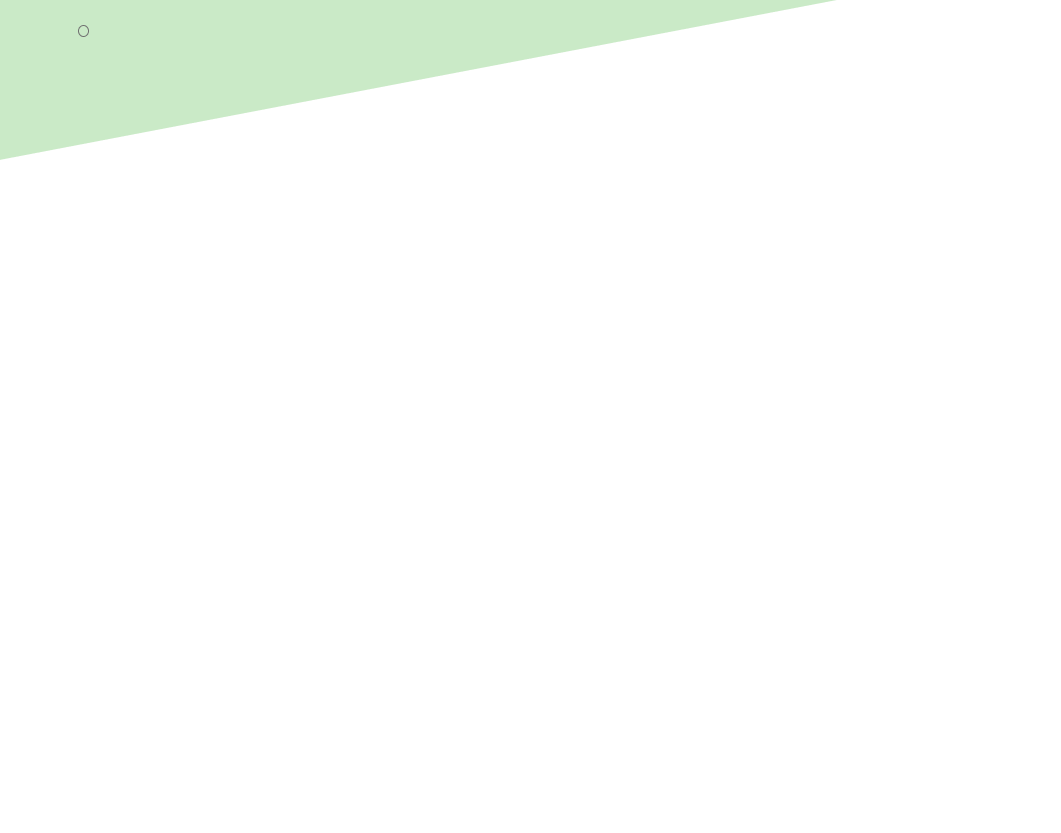
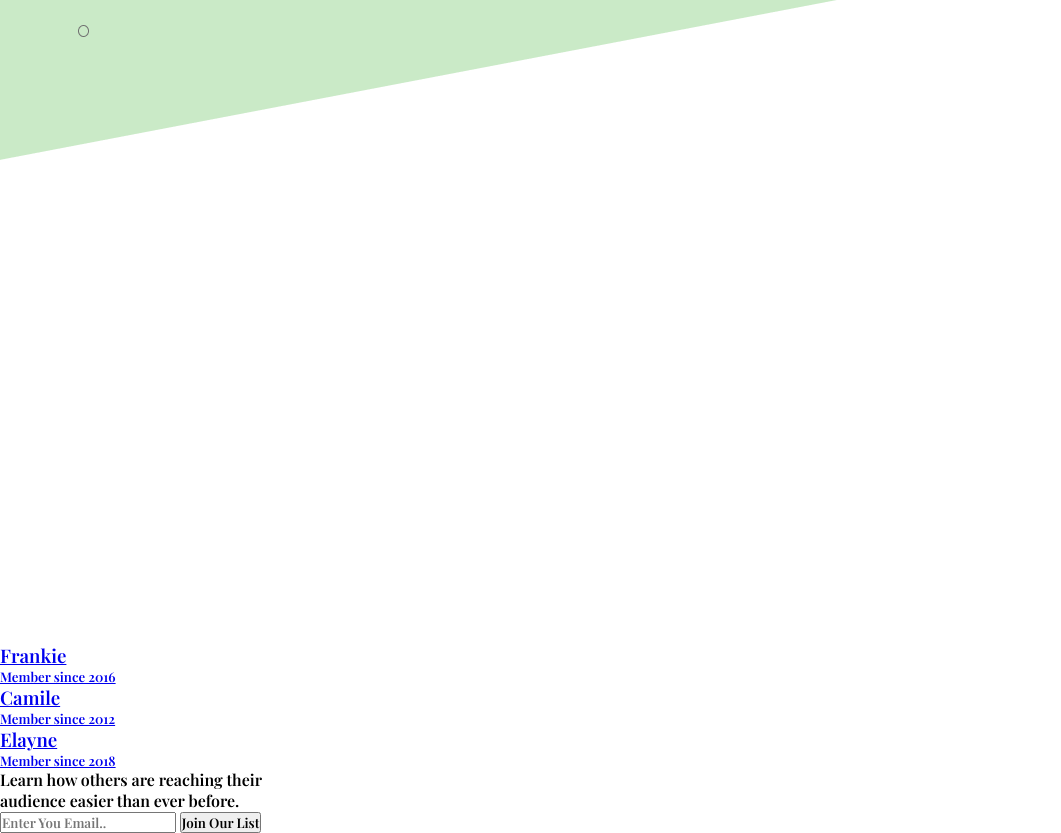
Before and after one commit to MohamadMahdi-Tasha/ninja-mail, a plain HTML site: page index.html in a window 1280 px wide. Shown: the part 1759-2592 px from the top of the page, without its empty margins (0-1061 px from the left). Before the commit the page ends 2402 px from the top, so only its background shows below. Drawn offline with nearby package versions, Linux system fonts and the light colour scheme.

Commit message:
created structure of sec 3

```diff
--- a/index.html
+++ b/index.html
@@ -117,5 +117,43 @@
         </div>
     </div>
 </section>
+<!--Third Section Of Page-->
+<section>
+    <!--List Items-->
+    <ul>
+        <li>
+            <a href="#">
+                <div>
+                    <h3>Frankie</h3>
+                    <h5>Member since 2016</h5>
+                </div>
+            </a>
+        </li>
+        <li>
+            <a href="#">
+                <div>
+                    <h3>Camile</h3>
+                    <h5>Member since 2012</h5>
+                </div>
+            </a>
+        </li>
+        <li>
+            <a href="#">
+                <div>
+                    <h3>Elayne</h3>
+                    <h5>Member since 2018</h5>
+                </div>
+            </a>
+        </li>
+    </ul>
+    <p>
+        Learn how others are reaching their <br>
+        audience easier than ever before.
+    </p>
+    <form action="#">
+        <input type="email" required placeholder="Enter You Email..">
+        <button type="submit">Join Our List</button>
+    </form>
+</section>
 </body>
 </html>
```
